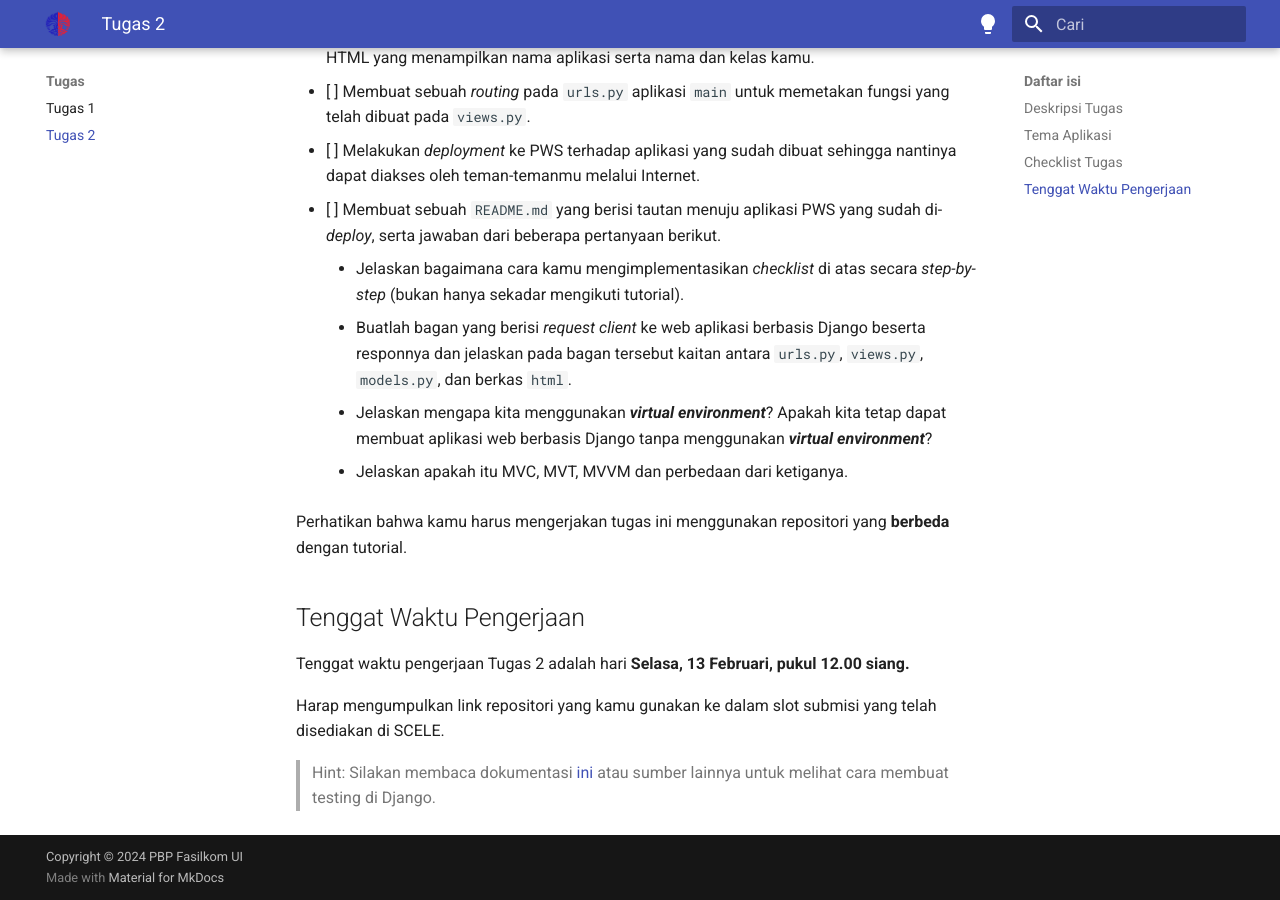
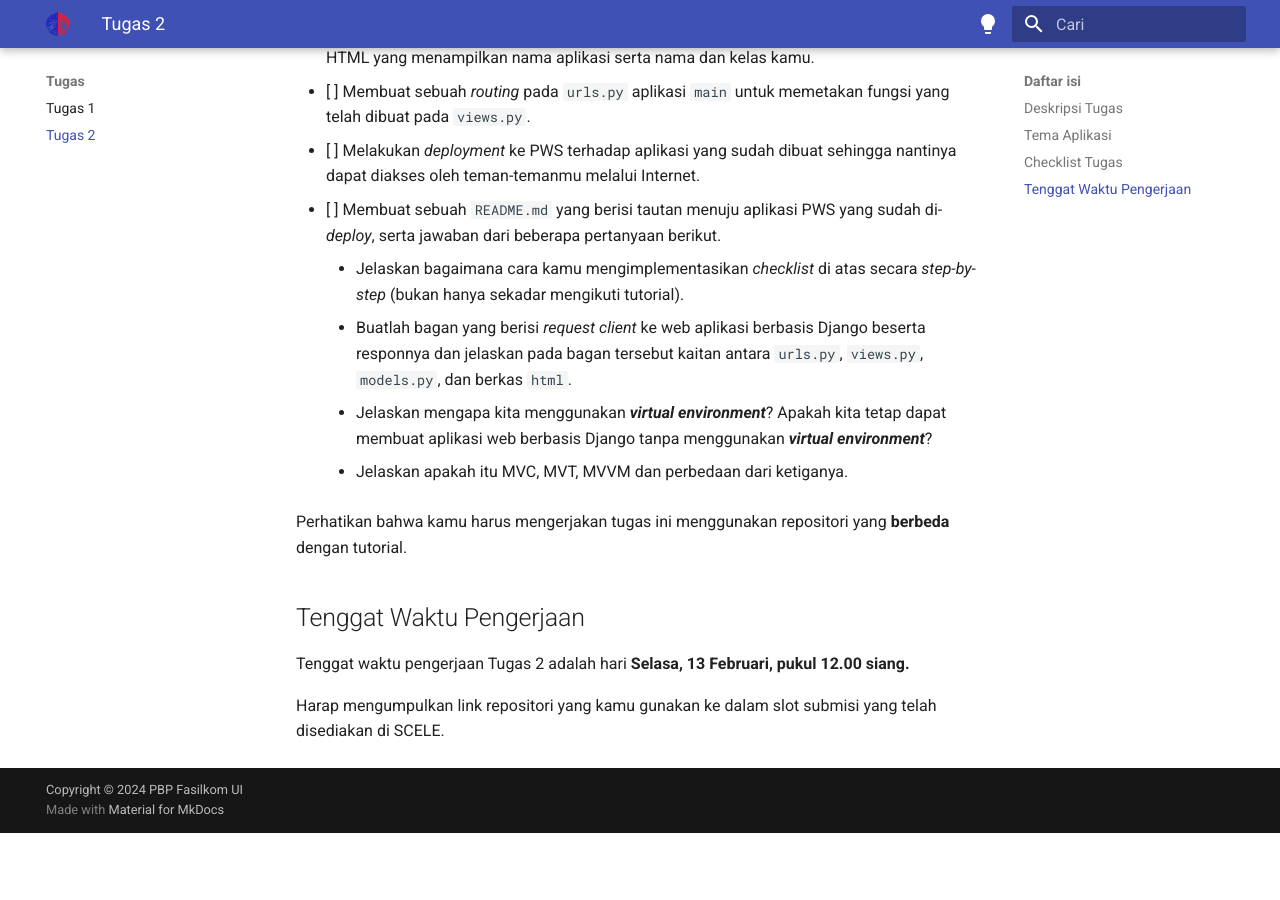
Before and after one commit to pbp-fasilkom-ui/genap-2024, an MkDocs documentation site: the page built from docs/tugas/tugas-2.md, in a window 1280 px wide and 900 px high, scrolled down 1459 px. Built offline with MkDocs 1.6.1 and Material for MkDocs 9.7.7, drawn with Linux system fonts in a browser that asks for light colours; after the commit the page ends 2292 px from its top, so only the background shows below that.

Commit message:
remove: bonus

```diff
--- a/docs/tugas/tugas-2.md
+++ b/docs/tugas/tugas-2.md
@@ -51,5 +51,3 @@ Perhatikan bahwa kamu harus mengerjakan tugas ini menggunakan repositori yang **
 Tenggat waktu pengerjaan Tugas 2 adalah hari **Selasa, 13 Februari, pukul 12.00 siang.**
 
 Harap mengumpulkan link repositori yang kamu gunakan ke dalam slot submisi yang telah disediakan di SCELE.
-
-> Hint: Silakan membaca dokumentasi [ini](https://docs.djangoproject.com/en/4.2/topics/testing/) atau sumber lainnya untuk melihat cara membuat testing di Django.
```
